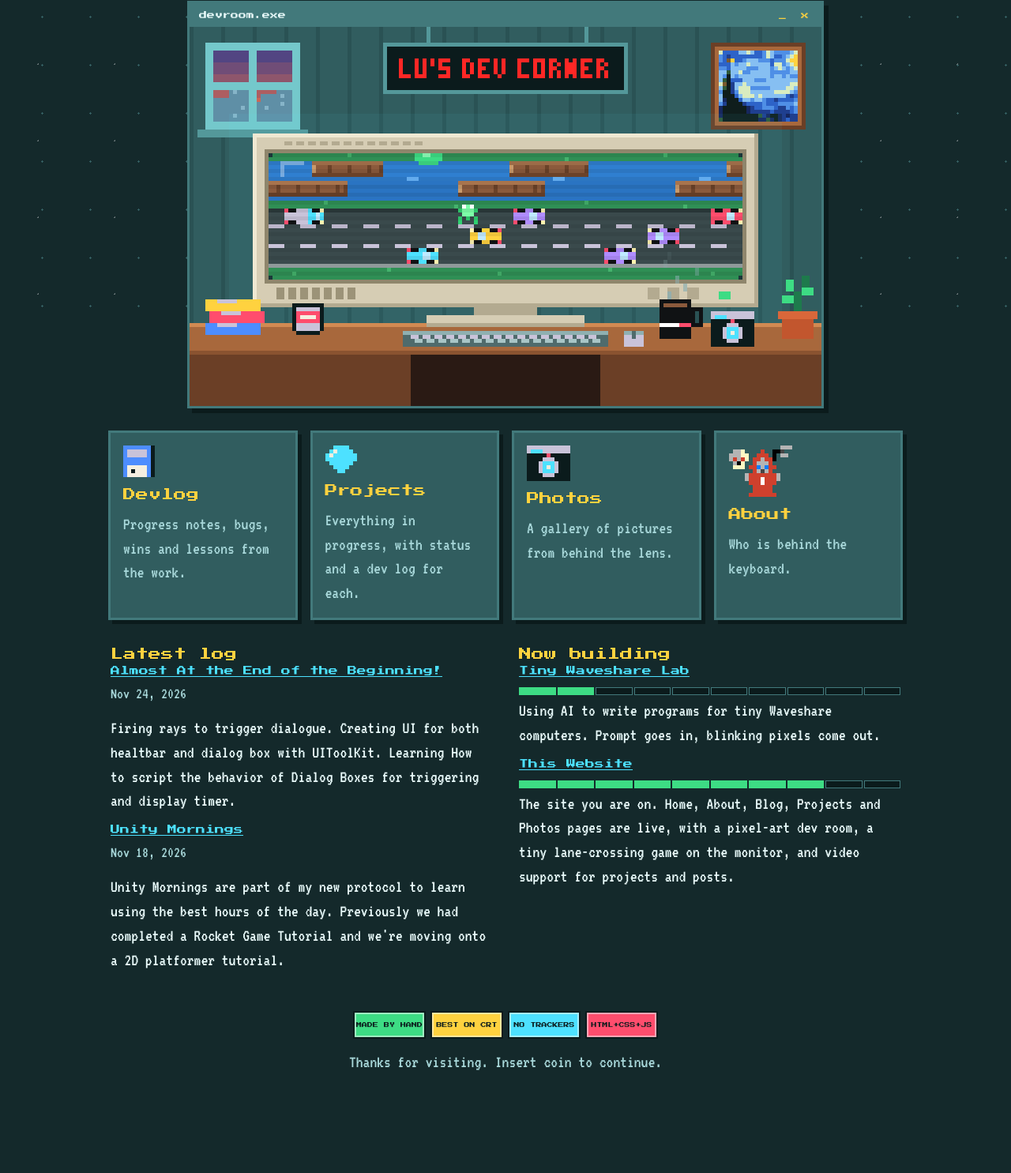
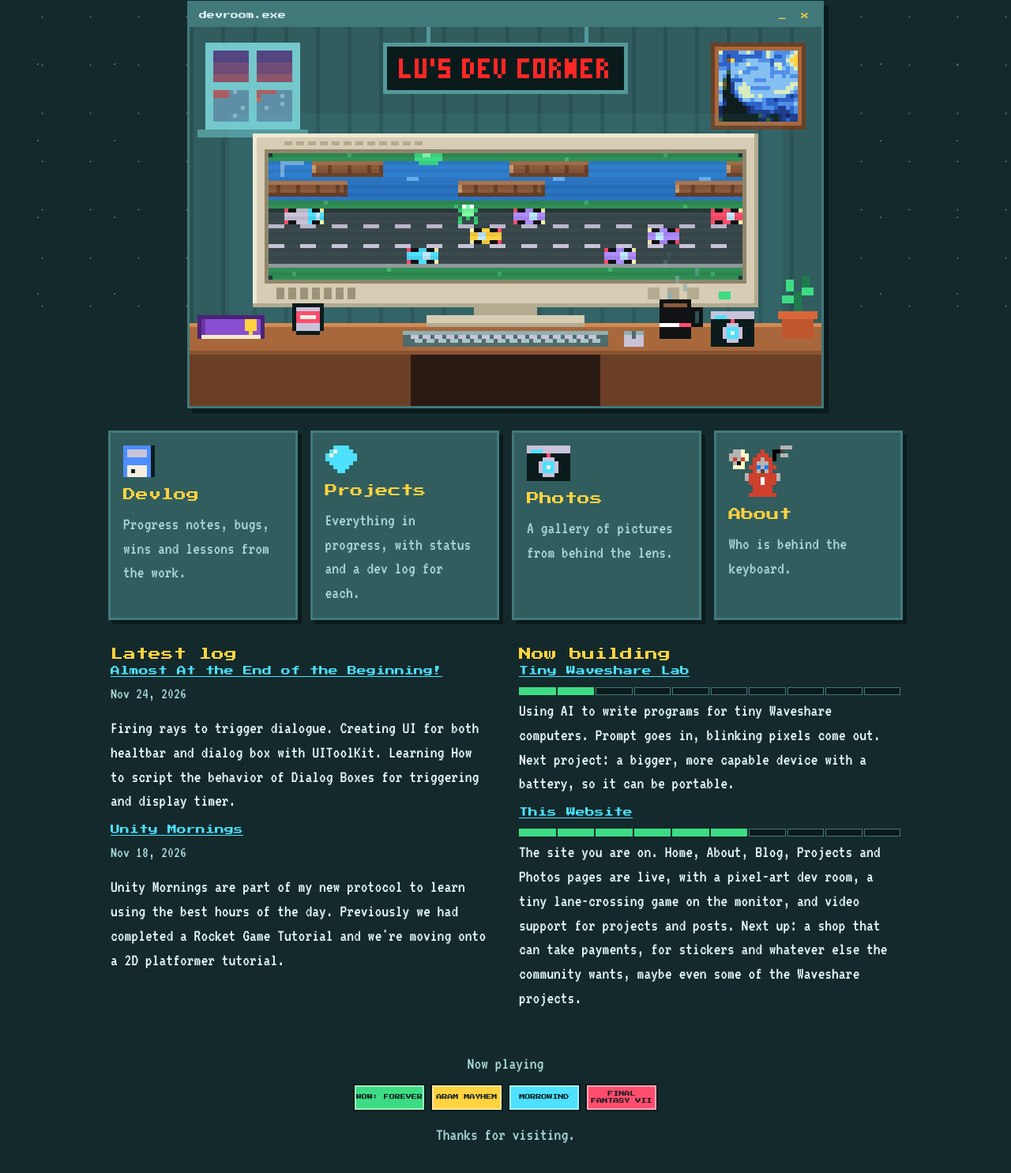
Before and after one commit to ntmonkey/lus-dev-corner, a plain HTML site: page index.html in a window 1280 px wide. Shown: the part 355-1840 px from the top of the page at 79% size. Before the commit the page ends 1775 px from the top, so only its background shows below. Drawn offline with Linux system fonts and the light colour scheme.

Commit message:
added journal

```diff
--- a/data.js
+++ b/data.js
@@ -110,10 +110,11 @@ window.PROJECTS = [
     status: "building",
     progress: 20,
     tags: ["hardware", "AI", "firmware"],
-    blurb: "Using AI to write programs for tiny Waveshare computers. Prompt goes in, blinking pixels come out.",
-    updated: "2026-11-18",
+    blurb: "Using AI to write programs for tiny Waveshare computers. Prompt goes in, blinking pixels come out. Next project: a bigger, more capable device with a battery, so it can be portable.",
+    updated: "2026-11-25",
     links: [],
     log: [
+      { date: "2026-11-25", note: "Next project: I want to invest in a larger, more capable device with a battery so it can be portable. It would work a bit like a Tamagotchi and also as a digital pocket watch, with some interesting features." },
       { date: "2026-11-18", note: "Finished the One-Button RSVP Reader: flashes a book's words at up to 800 wpm, all controlled with a single button." },
       { date: "2026-11-16", note: "Tracker created. Real notes go here." }
     ]
@@ -136,12 +137,13 @@ window.PROJECTS = [
   {
     name: "This Website",
     status: "building",
-    progress: 80,
+    progress: 60,
     tags: ["web", "pixel art"],
-    blurb: "The site you are on. Home, About, Blog, Projects and Photos pages are live, with a pixel-art dev room, a tiny lane-crossing game on the monitor, and video support for projects and posts.",
-    updated: "2026-11-18",
+    blurb: "The site you are on. Home, About, Blog, Projects and Photos pages are live, with a pixel-art dev room, a tiny lane-crossing game on the monitor, and video support for projects and posts. Next up: a shop that can take payments, for stickers and whatever else the community wants, maybe even some of the Waveshare projects.",
+    updated: "2026-11-25",
     links: [],
     log: [
+      { date: "2026-11-25", note: "Reset progress to about 60%. Planned next: a shop that can receive payment, selling stickers and whatever else the community wants, and maybe some of the Waveshare projects." },
       { date: "2026-11-18", note: "About page filled in with the real story. Added the Photos gallery, a frog game on the monitor, and video support." },
       { date: "2026-11-16", note: "First version of all four pages." }
     ]
--- a/index.html
+++ b/index.html
@@ -69,13 +69,14 @@
   </div>
 
   <footer class="foot">
-    <div class="badges" aria-hidden="true">
-      <span class="badge b1">MADE BY HAND</span>
-      <span class="badge b2">BEST ON CRT</span>
-      <span class="badge b3">NO TRACKERS</span>
-      <span class="badge b4">HTML+CSS+JS</span>
+    <p class="note">Now playing</p>
+    <div class="badges">
+      <span class="badge b1">WOW: FOREVER</span>
+      <span class="badge b2">ARAM MAYHEM</span>
+      <span class="badge b3">MORROWIND</span>
+      <span class="badge b4">FINAL FANTASY VII</span>
     </div>
-    <p>Thanks for visiting. Insert coin to continue.</p>
+    <p>Thanks for visiting.</p>
   </footer>
 </div>
 
--- a/pixel.js
+++ b/pixel.js
@@ -709,9 +709,19 @@
     }
 
     function drawDeskItems(t) {
-      R(4, 75, 14, 3, "#4d8dff"); R(7, 75, 5, 1, "#c9c3d9");
-      R(5, 72, 14, 3, "#ff4d6d"); R(8, 72, 5, 1, "#c9c3d9");
-      R(4, 69, 14, 3, "#ffd23f"); R(7, 69, 5, 1, "#c9c3d9");
+      /* the journal: a small purple book with a yellow shield crest on the right end (it is also a secret link, see the end of startScene) */
+      var BOOK = [
+        "kkkkkkkkkkkkkkkkk",
+        "kdppppppppppyyypk",
+        "kdppppppppppyyypk",
+        "kdppppppppppyyypk",
+        "kdpppppppppppyppk",
+        "kccccccccccccccck"
+      ];
+      var BOOK_PAL = { k: "#4b2278", d: "#6a35a8", p: "#8a4fd0", y: "#ffd23f", c: "#f1e8d0" };
+      for (var by = 0; by < BOOK.length; by++) {
+        for (var bx = 0; bx < BOOK[by].length; bx++) R(2 + bx, 73 + by, 1, 1, BOOK_PAL[BOOK[by].charAt(bx)]);
+      }
       /* coffee mug: black, white and red band, lots of steam */
       R(119, 69, 8, 10, "#101214");
       R(127, 71, 3, 5, "#101214");
@@ -754,6 +764,23 @@
       drawDeskFront();
     }
 
+    /* easter egg: an invisible link over the journal opens journal.txt. Box is the book plus 1px: x1 y72 19x7 in scene pixels. */
+    var wrap = document.createElement("div");
+    wrap.style.position = "relative";
+    cv.parentNode.insertBefore(wrap, cv);
+    wrap.appendChild(cv);
+    var journal = document.createElement("a");
+    journal.href = "journal.txt";
+    journal.target = "_blank";
+    journal.rel = "noopener";
+    journal.className = "journal-link";
+    journal.setAttribute("aria-label", "Journal (opens a text file)");
+    journal.style.left = (1 / W * 100) + "%";
+    journal.style.top = (72 / H * 100) + "%";
+    journal.style.width = (19 / W * 100) + "%";
+    journal.style.height = (7 / H * 100) + "%";
+    wrap.appendChild(journal);
+
     var reduce = window.matchMedia && window.matchMedia("(prefers-reduced-motion: reduce)").matches;
     draw(3.2);
     if (reduce) return;
--- a/style.css
+++ b/style.css
@@ -332,3 +332,7 @@ summary { cursor: pointer; color: var(--amber); }
 
 .pano-badge { position: absolute; left: 8px; bottom: 8px; display: flex; align-items: center; gap: 6px; padding: 3px; background: rgba(11, 27, 28, 0.88); box-shadow: 0 0 0 2px var(--line); color: var(--amber); font-family: var(--display); font-size: 10px; line-height: 1; pointer-events: none; }
 .pano-badge canvas { width: 27px !important; height: auto !important; }
+
+/* the secret journal link over the book on the desk */
+.journal-link { position: absolute; display: block; cursor: pointer; }
+.journal-link:focus-visible { outline: 3px solid var(--amber); outline-offset: 2px; }
```
Also changed, not shown: journal.txt (added).
